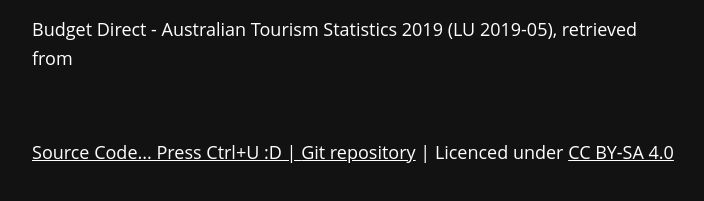
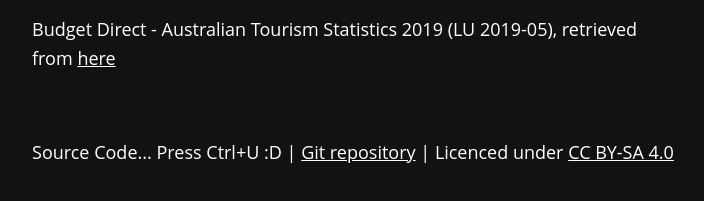
Before and after one commit to d87Hy0/tourism-in-australia, a plain HTML site: page index.html in a window 1280 px wide. Shown: the part 3123-3324 px from the top of the page, without its empty margins (283-987 px from the left). Drawn offline with Linux system fonts and the light colour scheme.

Commit message:
Update index.html

```diff
--- a/index.html
+++ b/index.html
@@ -70,7 +70,7 @@
     <p>Growth in tourism a shining light for Australia (2017-08-07), retrieved from <a style="color:white" href="https://dfat.gov.au/about-us/publications/trade-investment/business-envoy/Pages/august-2017/growth-in-tourism-a-shining-light-for-australia.aspx">here</a></p>
     <p>Tourism and Business - Austrade, retrieved from <a style="color:white" href="https://www.austrade.gov.au/Australian/Tourism/Tourism-and-business">here</a></p>
     <p>Impact of tourism on the Australian economy in 2017 and looking forward to 2018 (2017-09-26), retrieved from <a style="color:white" href="https://www.traveldailynews.com/post/impact-of-tourism-on-the-australian-economy-in-2017-and-looking-forward-to-2018">here</a></p>
-    <p>Budget Direct - Australian Tourism Statistics 2019 (LU 2019-05), retrieved from <a style="color:white" href="https://www.budgetdirect.com.au/travel-insurance/research/tourism-statistics.html"<here</a></p>
+    <p>Budget Direct - Australian Tourism Statistics 2019 (LU 2019-05), retrieved from <a style="color:white" href="https://www.budgetdirect.com.au/travel-insurance/research/tourism-statistics.html">here</a></p>
     <br>
     <p>Source Code... Press Ctrl+U :D | <a style="color:white" href="https://github.com/d87Hy0/tourism-in-australia/">Git repository</a> | Licenced under <a style="color:white" href="https://creativecommons.org/licenses/by-sa/4.0/">CC BY-SA 4.0</a></p>
     <script>
```
